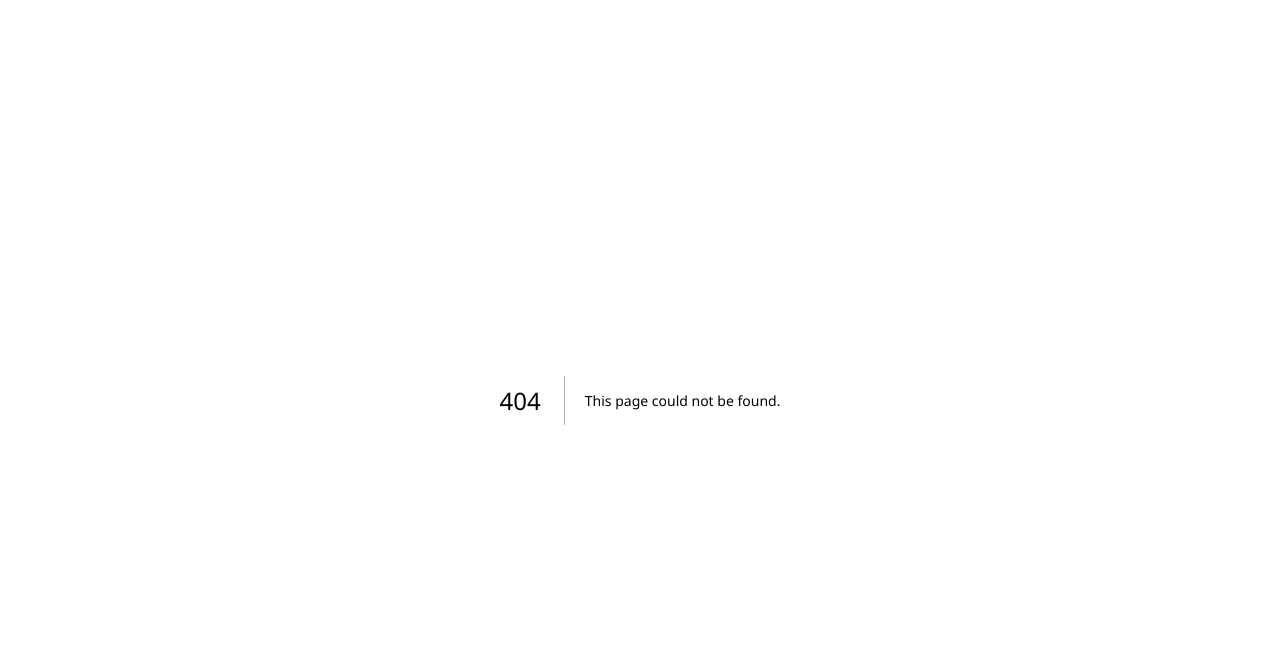
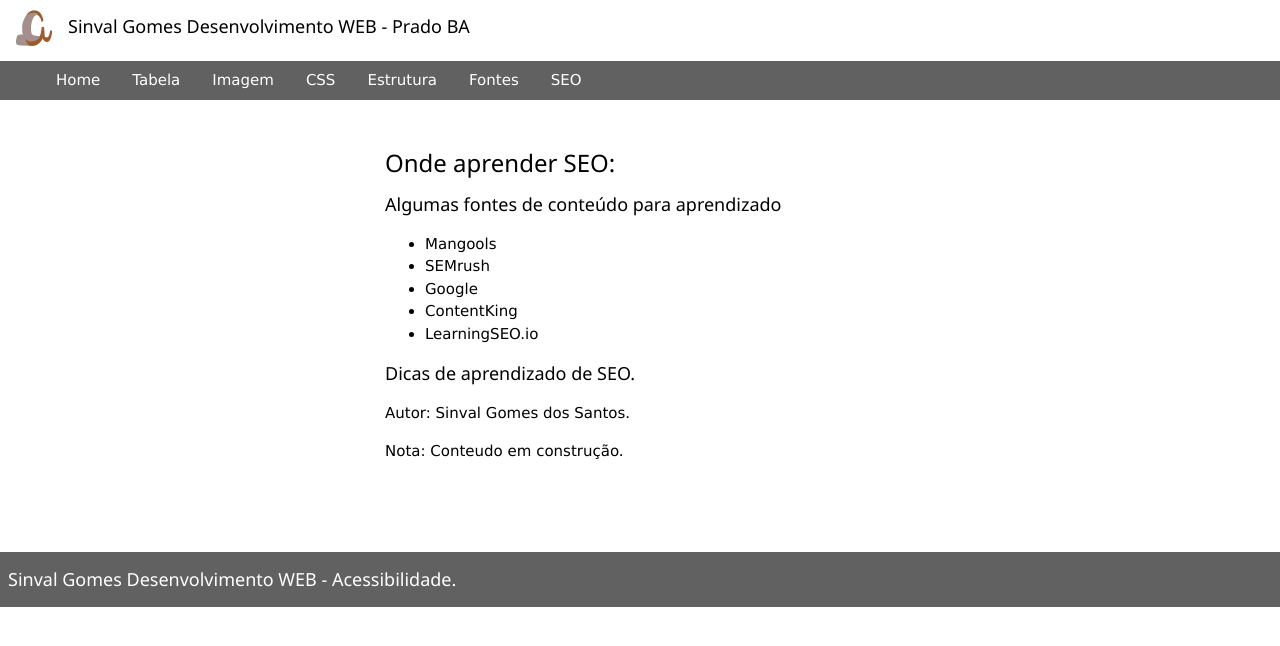
Before and after one commit to aondenet-sinval/semantica-web, a Next.js app: page /seo in a window 1280 px wide. Before the commit this address had no page. Shown: the top 646 px of the page. Built offline with nearby package versions, Linux system fonts and the light colour scheme.

Commit message:
Page Learning SEO

```diff
--- a/components/navbar.js
+++ b/components/navbar.js
@@ -12,6 +12,7 @@ const NavBar = () => {
         <li><Link href="/css" className="w3-button">CSS</Link></li>
         <li><Link href="/estrutura" className="w3-button">Estrutura</Link></li>
         <li><Link href="/fontes" className="w3-button">Fontes</Link></li>
+        <li><Link href="/seo" className="w3-button">SEO</Link></li>
       </ul>
       </nav>
     </header>
--- /dev/null
+++ b/pages/seo.js
@@ -0,0 +1,31 @@
+import Layout from '../components/layout'
+import Head from 'next/head'
+const Seo = () => {
+  return(<Layout>
+    <Head>
+    <title>Fontes - Desenvolvimento SEMÂNTICO</title>
+      <meta name="description" content="Onde aprender SEO gratuitamente" />
+      <link rel="icon" href="/favicon.ico" />
+    </Head>
+    <section>
+    <header>
+      <h1 className="w3-xlarge">Onde aprender SEO:</h1>
+    </header>
+      <h2 className="w3-large">Algumas fontes de conteúdo para aprendizado</h2>
+      <ul>
+        <li><a href="https://mangools.com/blog/learn-seo/">Mangools</a></li>
+        <li><a href="https://www.semrush.com/academy/courses/seo-fundamentals-course-with-greg-gifford">SEMrush</a></li>
+        <li><a href="https://developers.google.com/search/docs/beginner/seo-starter-guide">Google</a></li>
+        <li><a href="https://www.contentkingapp.com/academy/seo-guide/">ContentKing</a></li>
+        <li><a href="https://learningseo.io/seo-fundamentals/">LearningSEO.io</a></li>
+      </ul>
+      <section itemscope itemtype="https://schema.org/CreativeWork">
+      <h2  className="w3-large" itemprop="name">Dicas de aprendizado de SEO.</h2>
+      <p>Autor: <span itemprop="author">Sinval Gomes dos Santos.</span></p>
+      <p>Nota: Conteudo em construção.</p>
+      </section>
+    </section>
+    </Layout>
+  )
+}
+export default Seo
```
